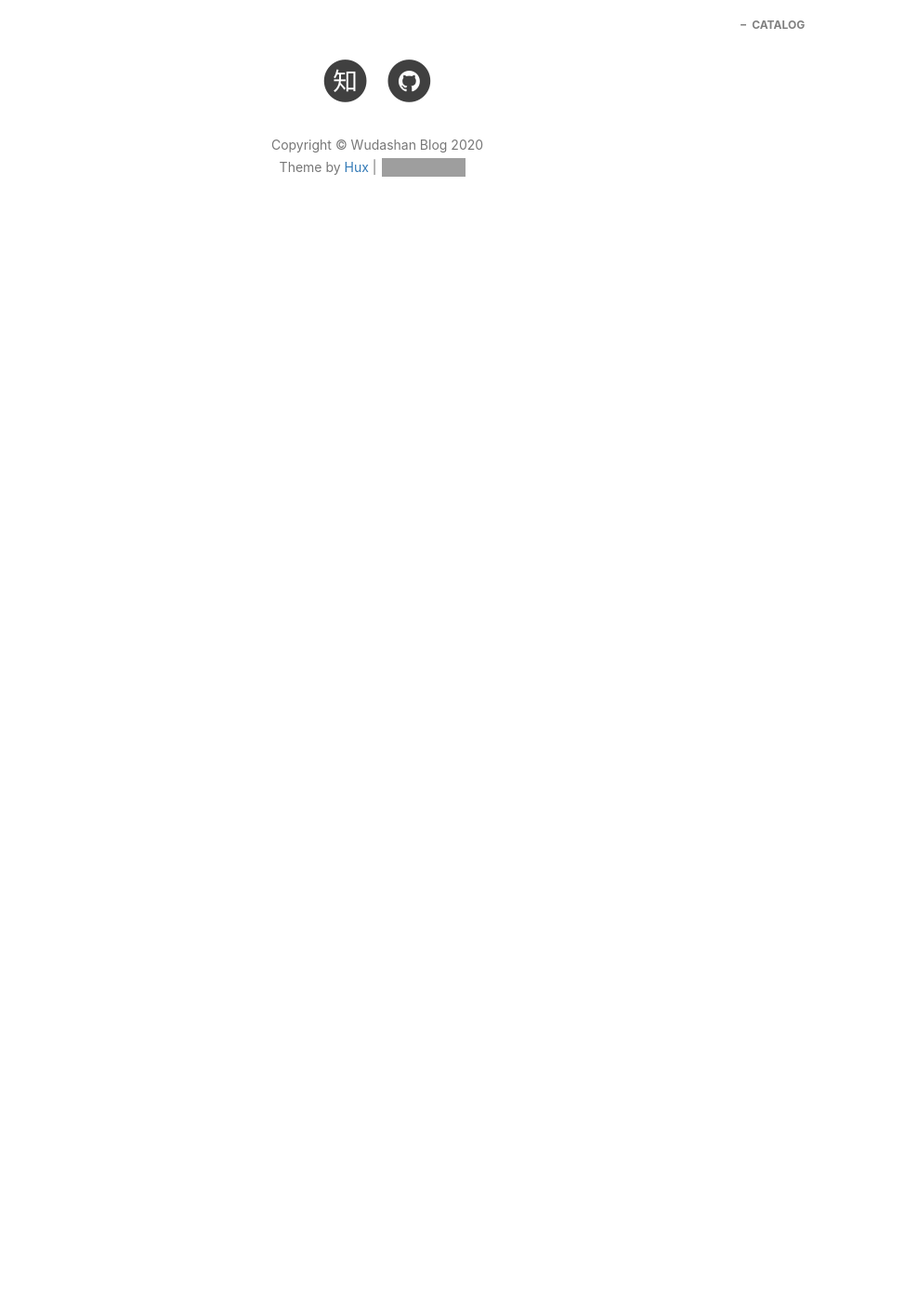
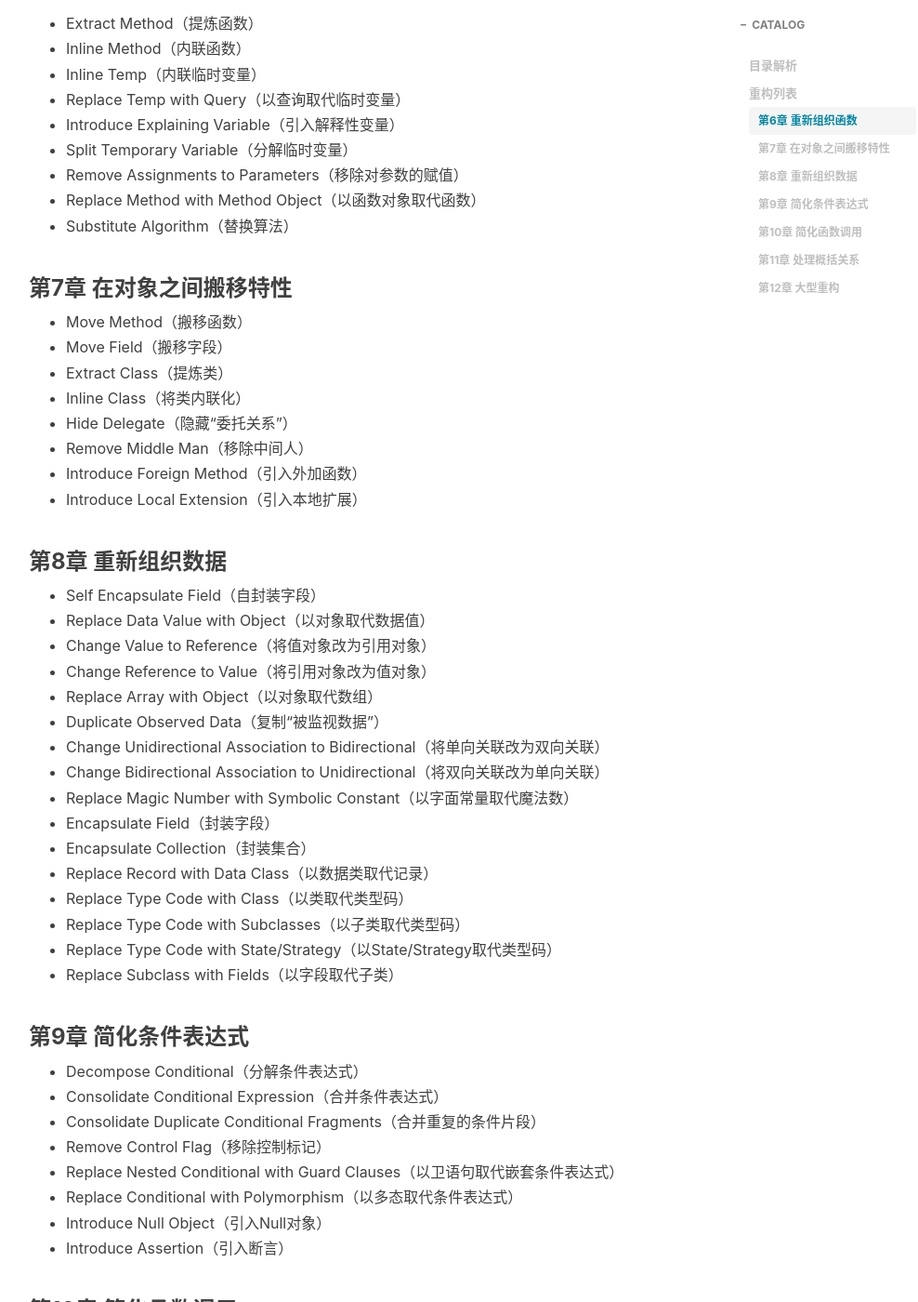
Before and after one commit to wudashan/wudashan.github.io, a Jekyll site: the page built from _posts/2019-03-25-The-Refactoring.markdown, in a window 1280 px wide and 1400 px high, scrolled down 912 px. Shown: the whole window at 93% size, without its empty margins (234-1222 px from the left). Built offline with Jekyll 4.4.1, drawn with Linux system fonts in a browser that asks for light colours; nearby versions of some CDN libraries; comment, search, counter and statistics services are not loaded; before the commit the page ends 1196 px from its top, so only the background shows below that; some of the changed text lies outside the part shown; grey boxes are pictures that could not be loaded.

Commit message:
二刷重构

```diff
--- a/_posts/2019-03-25-The-Refactoring.markdown
+++ b/_posts/2019-03-25-The-Refactoring.markdown
@@ -1,7 +1,7 @@
 ---
 layout:     post
 title:      "《重构 · 改善既有代码的设计》读书笔记"
-subtitle:   ""
+subtitle:   "在不改软件可观察行为的前提下改善其内部结构"
 date:       2019-03-25 23:48:00
 author:     "Wudashan"
 header-img: "img/post-bg-the-refactoring.jpg"
@@ -10,3 +10,106 @@ tags:
     - 读书笔记
     - 软件工程
 ---
+
+# 目录解析
+
+* 第1章：重构是什么？WHAT
+* 第2章：我们为什么要重构？WHY
+* 第3章：什么样的代码需要重构？WHERE
+* 第6~12章：重构列表（手段）HOW
+
+
+# 重构列表
+
+## 第6章 重新组织函数
+
+* Extract Method（提炼函数）
+* Inline Method（内联函数）
+* Inline Temp（内联临时变量）
+* Replace Temp with Query（以查询取代临时变量）
+* Introduce Explaining Variable（引入解释性变量）
+* Split Temporary Variable（分解临时变量）
+* Remove Assignments to Parameters（移除对参数的赋值）
+* Replace Method with Method Object（以函数对象取代函数）
+* Substitute Algorithm（替换算法）
+
+## 第7章 在对象之间搬移特性
+
+* Move Method（搬移函数）
+* Move Field（搬移字段）
+* Extract Class（提炼类）
+* Inline Class（将类内联化）
+* Hide Delegate（隐藏“委托关系”）
+* Remove Middle Man（移除中间人）
+* Introduce Foreign Method（引入外加函数）
+* Introduce Local Extension（引入本地扩展）
+
+## 第8章 重新组织数据
+
+* Self Encapsulate Field（自封装字段）
+* Replace Data Value with Object（以对象取代数据值）
+* Change Value to Reference（将值对象改为引用对象）
+* Change Reference to Value（将引用对象改为值对象）
+* Replace Array with Object（以对象取代数组）
+* Duplicate Observed Data（复制“被监视数据”）
+* Change Unidirectional Association to Bidirectional（将单向关联改为双向关联）
+* Change Bidirectional Association to Unidirectional（将双向关联改为单向关联）
+* Replace Magic Number with Symbolic Constant（以字面常量取代魔法数）
+* Encapsulate Field（封装字段）
+* Encapsulate Collection（封装集合）
+* Replace Record with Data Class（以数据类取代记录）
+* Replace Type Code with Class（以类取代类型码）
+* Replace Type Code with Subclasses（以子类取代类型码）
+* Replace Type Code with State/Strategy（以State/Strategy取代类型码）
+* Replace Subclass with Fields（以字段取代子类）
+
+## 第9章 简化条件表达式
+
+* Decompose Conditional（分解条件表达式）
+* Consolidate Conditional Expression（合并条件表达式）
+* Consolidate Duplicate Conditional Fragments（合并重复的条件片段）
+* Remove Control Flag（移除控制标记）
+* Replace Nested Conditional with Guard Clauses（以卫语句取代嵌套条件表达式）
+* Replace Conditional with Polymorphism（以多态取代条件表达式）
+* Introduce Null Object（引入Null对象）
+* Introduce Assertion（引入断言）
+
+## 第10章 简化函数调用
+
+* Rename Method（函数改名）
+* Add Parameter（添加参数）
+* Remove Parameter（移除参数）
+* Separate Query from Modifier（将查询函数和修改函数分离）
+* Parameterize Method（令函数携带参数）
+* Replace Parameter with Explicit Methods（以明确函数取代参数）
+* Preserve Whole Object（保持对象完整）
+* Replace Parameter with Methods（以函数取代参数）
+* Introduce Parameter Object（引入参数对象）
+* Remove Setting Method（移除设值函数）
+* Hide Method（隐藏函数）
+* Replace Constructor with Factory Method（以工厂函数取代构造函数）
+* Encapsulate Downcast（封装向下转型）
+* Replace Error Code with Exception（以异常取代错误码）
+* Replace Exception with Test（以测试取代异常）
+
+## 第11章 处理概括关系
+
+* Pull Up Field（字段上移）
+* Pull Up Method（函数上移）
+* Pull Up Constructor Body（构造函数本体上移）
+* Push Down Method（函数下移）
+* Push Down Field（字段下移）
+* Extract Subclass（提炼子类）
+* Extract Superclass（提炼超类）
+* Extract Interface（提炼接口）
+* Collapse Hierarchy（折叠继承体系）
+* Form Template Method（塑造模板函数）
+* Replace Inheritance with Delegation（以委托取代继承）
+* Replace Delegation with Inheritance（以继承取代委托)
+
+## 第12章 大型重构
+
+* Tease Apart Inheritance（梳理并分解继承体系）
+* Convert Procedural Design to Objects（将过程化设计转化为对象设计）
+* Separate Domain from Presentation（将领域和表述/显示分离）
+* Extract Hierarchy（提炼继承体系）
```
